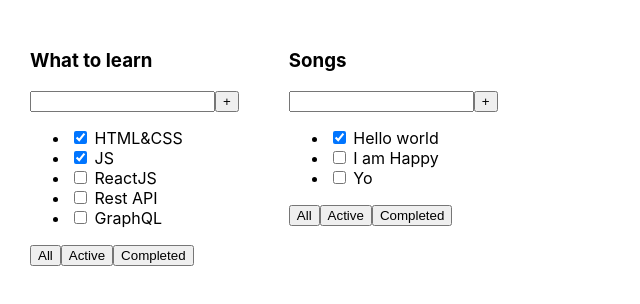
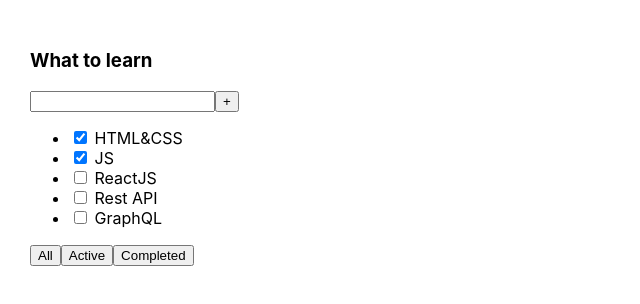
Before and after one commit to Santerakis/1.2-uroki-2-todolist-, a React (Create React App) app: page / in a window 1280 px wide. Shown: the top 304 px of the page, without its empty margins (0-640 px from the left). Built offline with nearby package versions, Linux system fonts and the light colour scheme.

Commit message:
delete task

```diff
--- a/src/App.tsx
+++ b/src/App.tsx
@@ -11,16 +11,16 @@
         { id: 4, title: "Rest API", isDone: false },
         { id: 5, title: "GraphQL", isDone: false }
     ]
-    const tasks2 = [
-        { id: 1, title: "Hello world", isDone: true },
-        { id: 2, title: "I am Happy", isDone: false },
-        { id: 3, title: "Yo", isDone: false }
-    ]
+    // const tasks2 = [
+    //     { id: 1, title: "Hello world", isDone: true },
+    //     { id: 2, title: "I am Happy", isDone: false },
+    //     { id: 3, title: "Yo", isDone: false }
+    // ]
 
     return (
         <div className="App">
             <Todolist title="What to learn" tasks={tasks1} />
-            <Todolist title="Songs" tasks={tasks2} />
+            {/*<Todolist title="Songs" tasks={tasks2} />*/}
         </div>
     );
 }
--- a/src/Todolist.tsx
+++ b/src/Todolist.tsx
@@ -20,7 +20,6 @@
         </div>
         <ul>
             {props.tasks.map((task)=>{
-                debugger
                 return(
                     <li key={task.id}><input type="checkbox" checked={task.isDone}/> <span>{task.title}</span></li>
                 )
```
